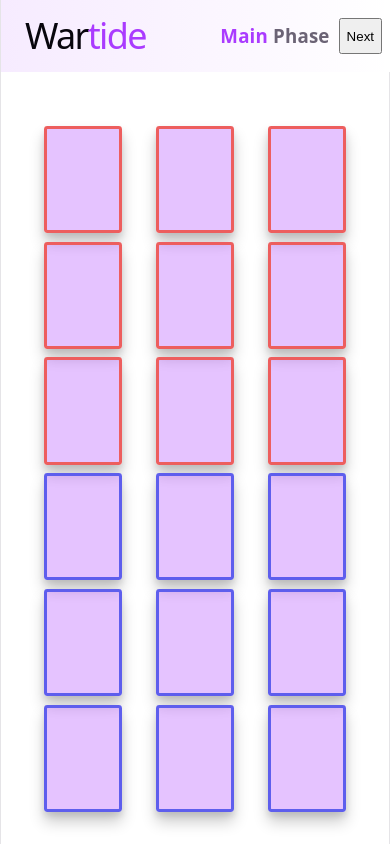
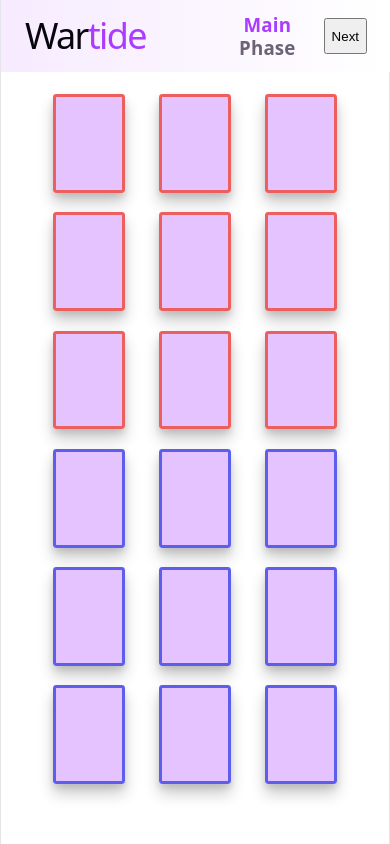
Before and after one commit to emilypummeroy/wartoad, a React (Vite) app: page / in a window 390 px wide. Built offline with nearby package versions, Linux system fonts and the light colour scheme.

Commit message:
2: Adjust margins and padding

```diff
--- a/src/App.css
+++ b/src/App.css
@@ -23,15 +23,16 @@ header {
 .title {
   height: 100%;
   width: 300px;
-  padding-left: 36px;
+  padding: 0 36px;
   align-content: center;
   border: var(--accent-border);
 
   h1 {
     text-align: left;
   }
+
   @media (max-width: 1024px) {
-    padding-left: 24px;
+    padding: 0 24px;
   }
 }
 
@@ -46,7 +47,12 @@ span.accent {
   justify-content: end;
   display: flex;
   align-items: center;
-  padding: 0 9px;
+
+  padding: 0 36px;
+
+  @media (max-width: 1024px) {
+    padding: 0 24px;
+  }
 
   gap: 9px;
 
@@ -56,11 +62,16 @@ span.accent {
 }
 
 main {
-  margin-top: 126px;
+  margin-top: 90px;
+
+  @media (max-width: 1024px) {
+    margin-top: 72px;
+  }
 }
 
 .playarea {
-  height: 80vh;
+  height: 83vh;
+  margin: 2vh 0 1vh;
 
   display: flex;
   align-items: center;
@@ -71,14 +82,16 @@ main {
 .zonerow {
   display: flex;
   gap: 4vh;
+  height: 13vh;
+  align-items: center;
 }
 
 .zone {
-  height: 16vh;
+  height: 13vh;
 }
 
 .card {
-  height: 12vh;
+  height: 11vh;
   aspect-ratio: 63 / 88;
 
   border-radius: 0.4vh;
```
